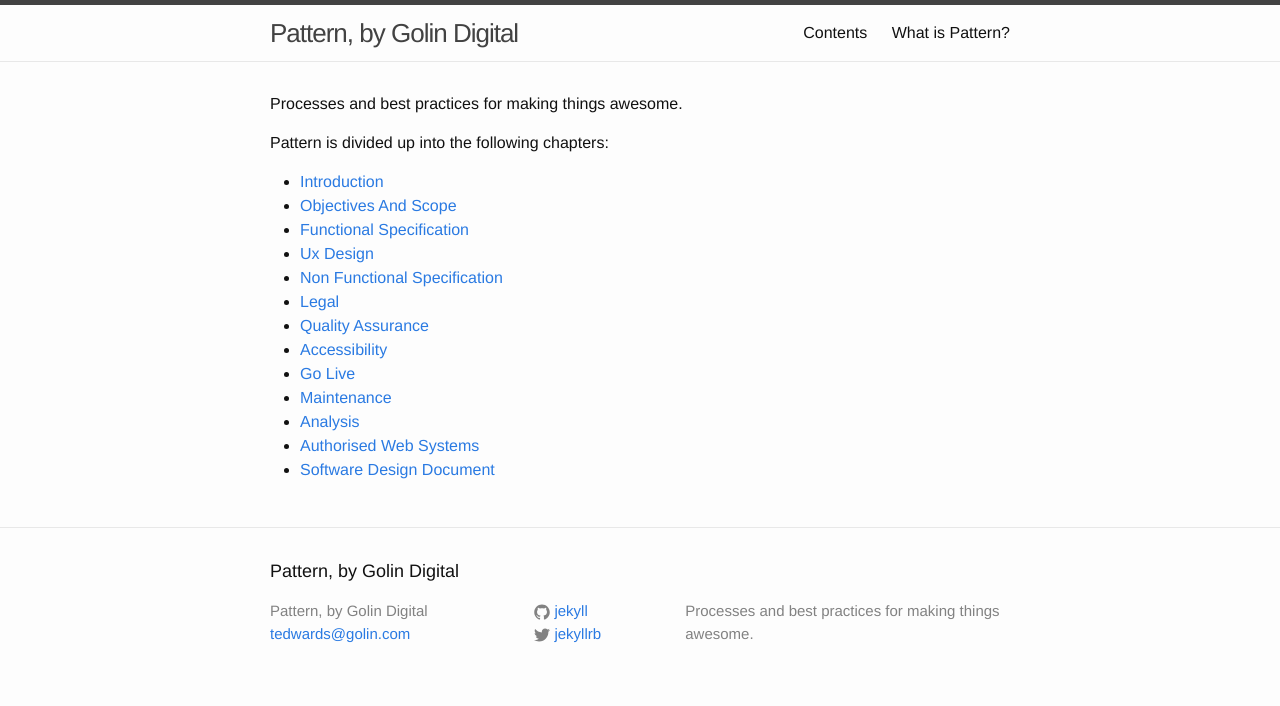
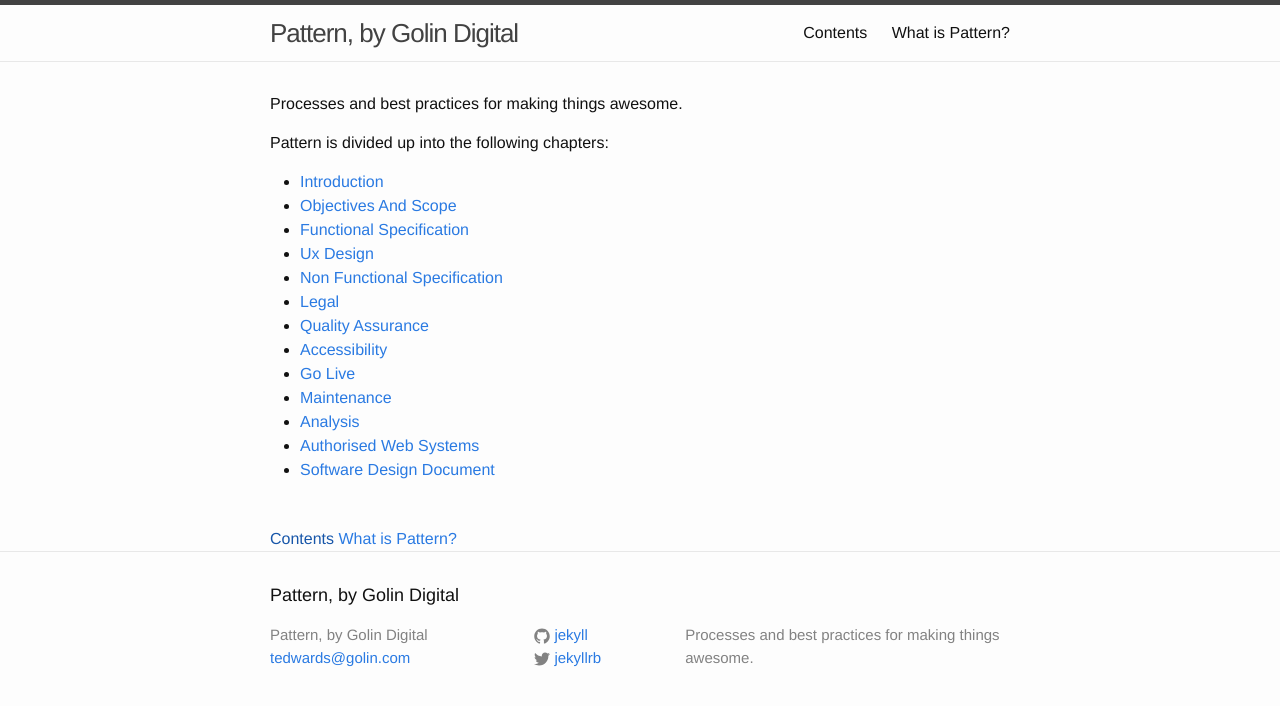
Before and after one commit to golincode/pattern, a Jekyll site: the page built from index.md, in a window 1280 px wide. Shown: the top 706 px of the page. Built offline with Jekyll 4.4.1, drawn with Linux system fonts in a browser that asks for light colours.

Commit message:
basic nav in footer

```diff
--- a/_includes/footer.html
+++ b/_includes/footer.html
@@ -1,3 +1,12 @@
+<div class="wrapper">
+
+  <div class="trigger">
+      <a class="page-link" href="{{ site.baseurl }}">Contents</a>
+      <a class="page-link" href="{{ site.baseurl }}/wtf-is-pattern">What is Pattern?</a>
+  </div>
+
+</div>
+
 <footer class="site-footer">
 
   <div class="wrapper">
```
